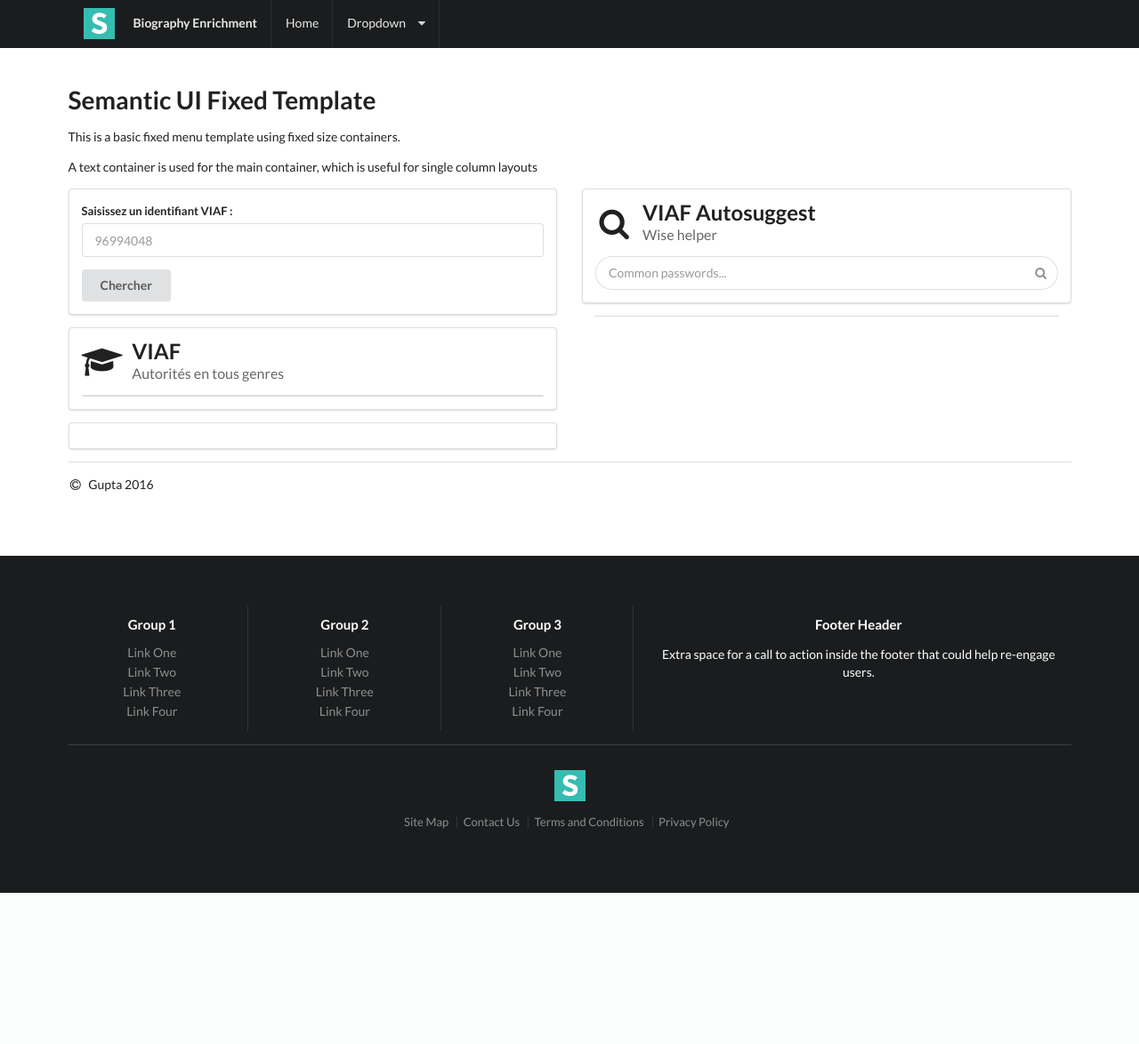
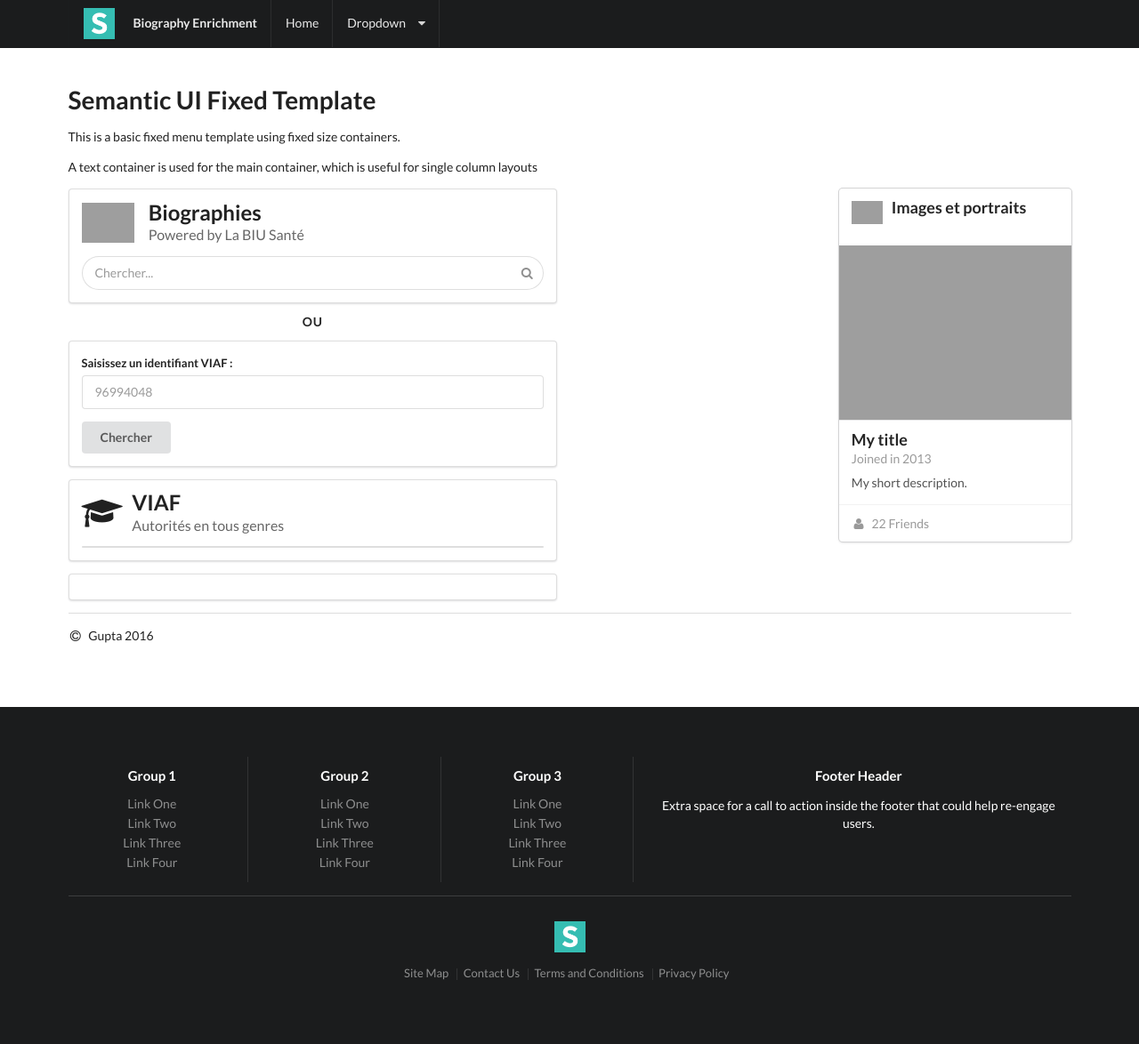
Before and after one commit to uGhz/BiographyEnrichment, a PHP site: page / in a window 1280 px wide. Shown: the whole page at 89% size. Before the commit the page ends 1004 px from the top, so only its background shows below. Run offline with PHP 8.4, Linux system fonts and the light colour scheme; grey boxes are pictures that could not be loaded.

Commit message:
Affichage d'une image BIU Santé sous forme de carte.

```diff
--- a/js/biography-specific.js
+++ b/js/biography-specific.js
@@ -507,6 +507,57 @@ $(document).ready(function () {
     			var itemRendered = Mustache.render(
                             this.mustacheTemplate,
                             {
+                            	"cardTitle": "Wikidata",
+                            	"cardLogoUrl": "https://upload.wikimedia.org/wikipedia/commons/d/d2/Wikidata-logo-without-paddings.svg",
+                            	"title": "My title",
+                            	"imageUrl": imageUrl,
+                            	"description": "My short description."
+                            }
+                );
+
+    			console.log();
+
+    			this._clearItems(itemRendered);
+    			$(itemRendered).appendTo(this._root);
+
+    		},
+
+            mustacheTemplate: function () {
+                var template = $('#image-card-template').html();
+                Mustache.parse(template);
+                return template;
+            }()
+
+    };
+
+    function BiusanteImageView(application) {
+        // Déclarations et initialisations des propriétés
+        this._root = null;
+        this.application = application;
+    }
+
+    BiusanteImageView.prototype = {
+
+    		initialize: function () {
+
+    			this._root = $("#biusanteImageContainer");
+
+    		},
+
+    		_clearItems: function () {
+    			this._root.empty();
+    		},
+
+    		update: function() {
+    			console.log("BiusanteImageView is about to be updated !");
+    			var imageUrl = this.application.state.getBiusanteImageUrl();
+
+    			// var renderMaterial = "";
+    			var itemRendered = Mustache.render(
+                            this.mustacheTemplate,
+                            {
+                            	"cardTitle": "Images et portraits",
+                            	"cardLogoUrl": "http://www.biusante.parisdescartes.fr/ressources/images/logo-biusante-officiel.png",
                             	"title": "My title",
                             	"imageUrl": imageUrl,
                             	"description": "My short description."
@@ -636,6 +687,7 @@ $(document).ready(function () {
     	this.currentViafSearch = "";
     	this.wikidataId = "";
     	this.wikidataImageUrl = "";
+    	this.biusanteImageUrl = "";
 
     }
 
@@ -695,6 +747,17 @@ $(document).ready(function () {
     			return this.wikidataImageUrl;
     		},
 
+    		setBiusanteImageUrl: function (url) {
+    			this.biusanteImageUrl = url;
+
+    			// Mise à jour du BiusanteImageView
+    			this.application.biusanteImageView.update();
+    		},
+
+    		getBiusanteImageUrl: function () {
+    			return this.biusanteImageUrl;
+    		},
+
     		getNormalizedIds: function () {
     			return this.normalizedIds;
     		}
@@ -711,6 +774,7 @@ $(document).ready(function () {
     	this.viafNormalizedIdsView = null;
     	this.wikipediaLinksView = null;
     	this.wikidataImageView = null;
+    	this.biusanteImageView = null;
     	this.viafOtherNamesView = null;
 
     	this.state = {};
@@ -735,6 +799,9 @@ $(document).ready(function () {
 
     			this.wikidataImageView = new WikidataImageView(this);
     			this.wikidataImageView.initialize();
+
+    			this.biusanteImageView = new BiusanteImageView(this);
+    			this.biusanteImageView.initialize();
 
     			this.viafOtherNamesView = new ViafOtherNamesView(this);
     			this.viafOtherNamesView.initialize();
@@ -775,6 +842,7 @@ $(document).ready(function () {
 			console.log(result);
 			console.log("VIAF ID to set : " + result.viafId);
 			ba.state.setCurrentViafSearch(result.viafId);
+			ba.state.setBiusanteImageUrl(result.image);
 	    }
 	  })
 	;
--- a/views/entrance.php
+++ b/views/entrance.php
@@ -75,6 +75,30 @@ body {
 		<div class="ui grid">
 
 			<div class="eight wide column">
+				<div class="row">
+					<div class="ui segment">
+						<h2 class="ui header">
+							<img class="ui image"
+								src="http://www.biusante.parisdescartes.fr/ressources/images/logo-biusante-officiel.png">
+							<div class="content">
+								Biographies
+								<div class="sub header">Powered by La BIU Santé</div>
+							</div>
+						</h2>
+						<div class="ui fluid search">
+							<div class="ui fluid icon input">
+								<input class="prompt" type="text" placeholder="Chercher..."> <i
+									class="search icon"></i>
+							</div>
+							<div class="results"></div>
+						</div>
+					</div>
+				</div>
+				  <div class="ui horizontal divider">
+				    Ou
+				  </div>
+
+
 				<form id="viafSearchForm" class="ui form segment">
 					<div class="field">
 						<label>Saisissez un identifiant VIAF&nbsp;:</label> <input
@@ -89,36 +113,44 @@ body {
 			</div>
 
 			<div class="eight wide column">
-				<div class="row">
-					<div class="ui segment">
-						<h2 class="ui header">
-							<i class="search icon"></i>
+
+				<div class="ui grid">
+
+					<div class="two column row">
+
+						<div class="column" id="wikidataImageContainer">
+
+							<!-- Placeholder for Wikidata Image -->
+
+						</div>
+						<div class="column" id="biusanteImageContainer">
+							<div class="ui card">
 								<div class="content">
-								VIAF Autosuggest
-								<div class="sub header">Wise helper</div>
+									<img class="left floated mini ui image"
+										src="http://www.biusante.parisdescartes.fr/ressources/images/logo-biusante-officiel.png">
+									<div class="header">Images et portraits</div>
 								</div>
-						</h2>
-						<div class="ui fluid search">
-							<div class="ui fluid icon input">
-								<input class="prompt" type="text"
-									placeholder="Common passwords..."> <i class="search icon"></i>
+								<div class="image">
+									<img
+										src="https://commons.wikimedia.org/w/index.php?title=Special:Redirect/file/Augustin_Grisolle.jpg&amp;width=300">
 								</div>
-							<div class="results"></div>
+								<div class="content">
+									<a class="header">My title</a>
+									<div class="meta">
+										<span class="date">Joined in 2013</span>
+									</div>
+									<div class="description">My short description.</div>
+								</div>
+								<div class="extra content">
+									<a> <i class="user icon"></i> 22 Friends
+									</a>
 								</div>
 							</div>
 						</div>
-				<div class="ui divider"></div>
-				<div class="ui grid">
 
-					<div class="two column row">
 						<div class="column" id="wikipediaLinksContainer">
 
 							<!-- Placeholder for Wikipedia Links -->
-
-						</div>
-						<div class="column" id="wikidataImageContainer">
-
-							<!-- Placeholder for Wikidata Image -->
 
 						</div>
 					</div>
@@ -214,8 +246,8 @@ body {
 	<script id="image-card-template" type="mustache/x-tmpl-mustache">
 							<div class="ui card">
 								<div class="content">
-									<img class="left floated mini ui image" src="https://upload.wikimedia.org/wikipedia/commons/d/d2/Wikidata-logo-without-paddings.svg">
-									<div class="header">Wikidata</div>
+									<img class="left floated mini ui image" src="{{ cardLogoUrl }}">
+									<div class="header">{{ cardTitle }}</div>
 								</div>
 								<div class="image">
 									<img src="{{ imageUrl }}">
@@ -287,40 +319,9 @@ body {
     </script>
 
 
-	<?php include "data/referentiel.php" ?>
+	<?php include "data/referentiel.php"?>
 	<script src="mustache/mustache.min.js"></script>
 	<script src="js/biography-specific.js"></script>
-
-	<script>
-
-	// searches across any array/object of searchable objects
-	/*
-	var referenceData = [
-	    {
-		  id: 'TEST-ID1',
-	      title: 'Horse',
-	      description: 'An Animal',
-	      price: '$12',
-	      image           : 'https://upload.wikimedia.org/wikipedia/commons/b/b9/Creative-Tail-Animal-fish.svg',
-		  //url: 'http://www.perdu.com/',
-	      action: {
-			actionText: 'ACTION',
-			actionUrl: 'ACTION_URL'
-		  }
-	    },
-	    {
-	      id: 'TEST-ID2',
-	      title: 'Cow',
-	      description: 'Another Animal',
-	      price: '$17',
-	      //url: 'http://www.perdu.com/',
-	      image           : 'https://upload.wikimedia.org/wikipedia/commons/9/96/Creative-Tail-Animal-star-fish.svg',
-	    }
-	  ]
-	;
-	*/
-
-	</script>
 </body>
 
 </html>
```
Lines whose indentation alone changed are shown as unchanged.
